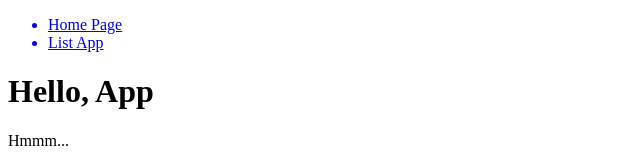
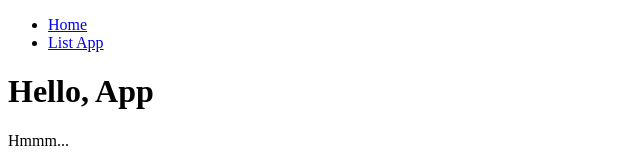
Before and after one commit to franco-ortega/workshop, a Next.js app: page / in a window 1280 px wide. Shown: the top 160 px of the page, without its empty margins (0-640 px from the left). Built offline with nearby package versions, Linux system fonts and the light colour scheme.

Commit message:
create NavLink component with url and text props

```diff
--- a/components/Nav/Nav.jsx
+++ b/components/Nav/Nav.jsx
@@ -1,15 +1,12 @@
 import Link from 'next/link';
+import NavLink from '../NavLink/NavLink';
 
 export default function Nav() {
 	return (
 		<nav>
 			<ul>
-				<Link href={'/'}>
-					<li>Home Page</li>
-				</Link>
-				<Link href={'/list'}>
-					<li>List App</li>
-				</Link>
+				<NavLink url={'/'} text={'Home'} />
+				<NavLink url={'/list'} text={'List App'} />
 			</ul>
 		</nav>
 	);
--- /dev/null
+++ b/components/NavLink/NavLink.jsx
@@ -0,0 +1,9 @@
+import Link from 'next/link';
+
+export default function NavLink({ url, text }) {
+	return (
+		<li>
+			<Link href={`${url}`}>{text}</Link>
+		</li>
+	);
+}
```
